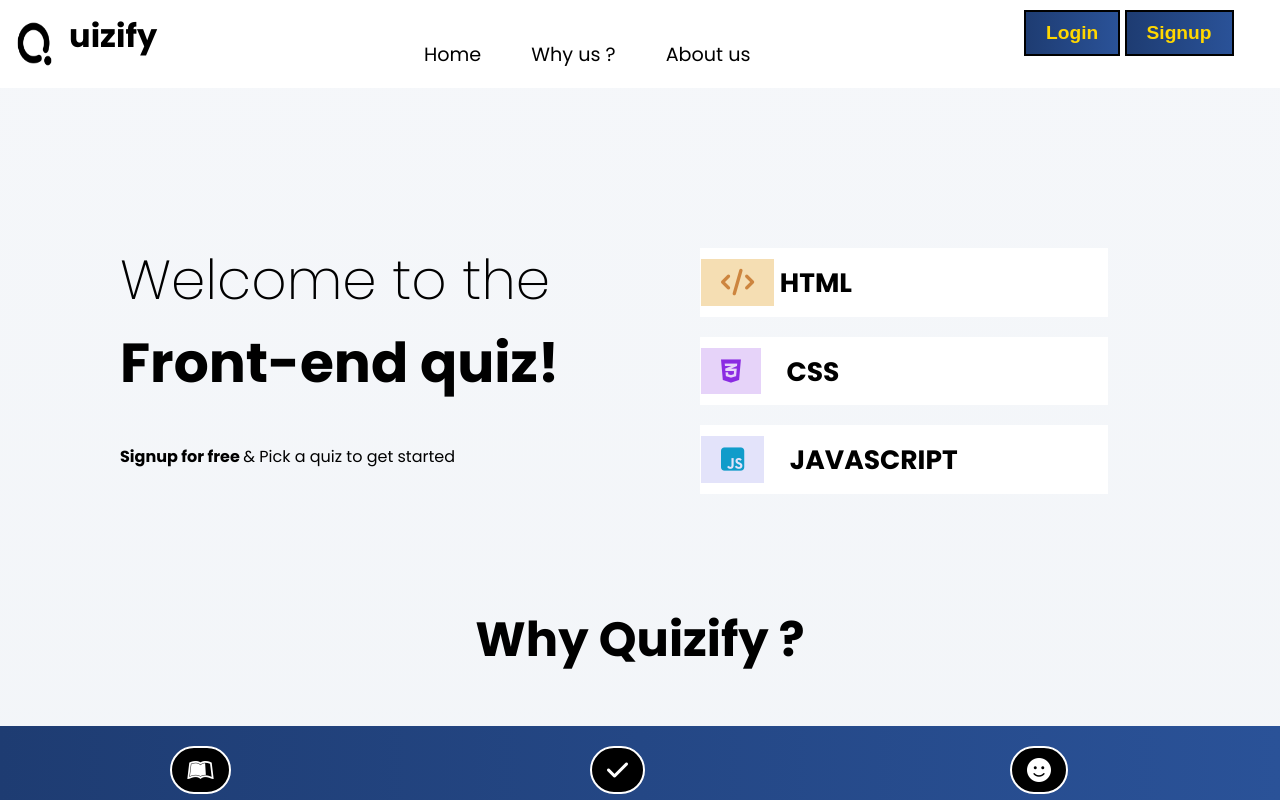
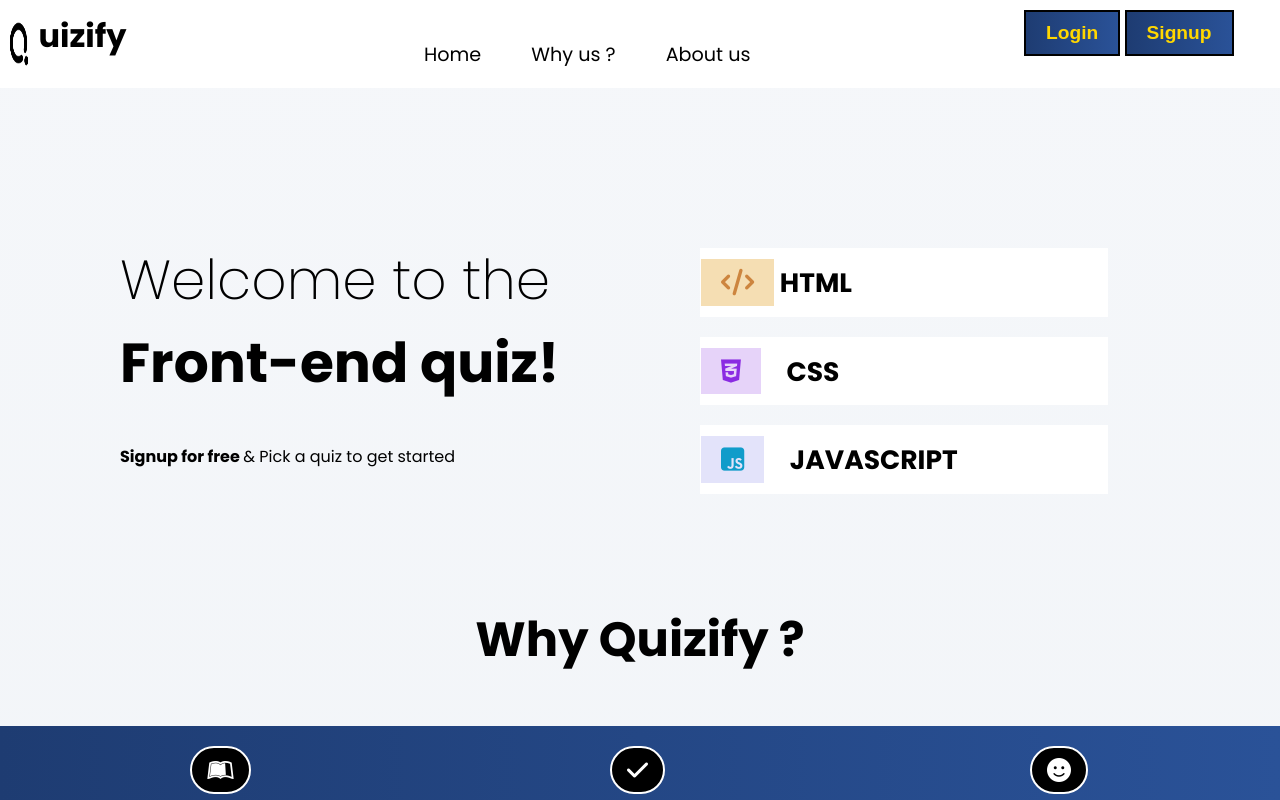
Before and after one commit to moiz-xyz/quiz-app, a plain HTML site: page index.html in a window 1280 px wide. Shown: the top 800 px of the page. Drawn offline with nearby package versions, Linux system fonts and the light colour scheme; some packages are replaced by stand-ins of ours; a script that the page names is missing.

```diff
--- a/style.css
+++ b/style.css
@@ -219,7 +219,7 @@ a{
     text-shadow: 2px 2px 5px rgba(0, 0, 0, 0.5); /* Subtle shadow */
 }
 .whyus > div >i{
-    margin-left: 150px;
+    margin-left: 170px;
     font-size: x-large;
     border: 2px solid white;
     background-color: black;
@@ -850,7 +850,7 @@ padding-left: 20px;
     margin-top: 40px;
 }
     .logo>img{
-    width: 18%;
+    width: 10%;
     background-color: transparent;
 }
 }
```
